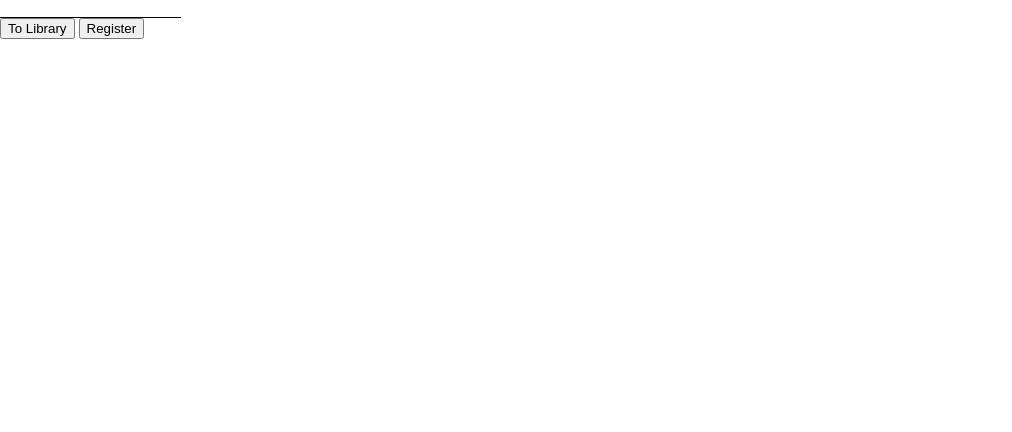
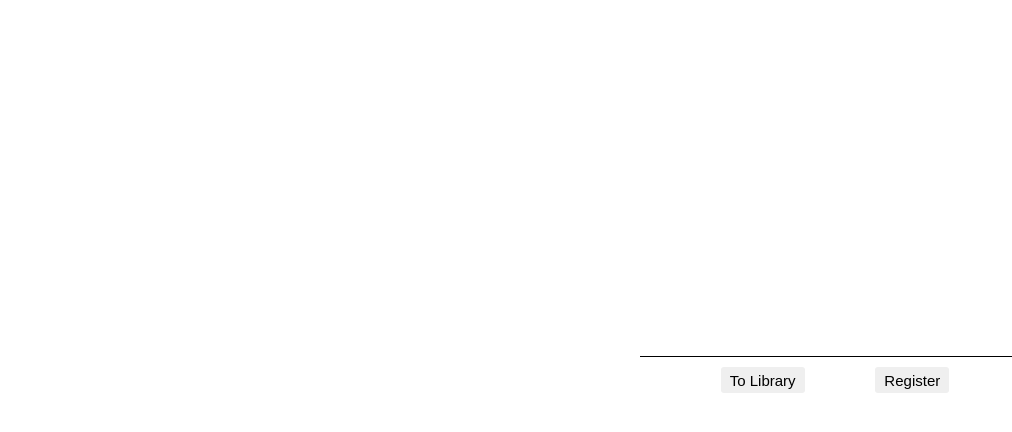
Before and after one commit to kbrdsk/library, a plain HTML site: page index.html in a window 1280 px wide. Shown: the whole page, without its empty margins (0-1012 px from the left). Drawn offline with Linux system fonts and the light colour scheme.

Commit message:
style login page

```diff
--- a/index.html
+++ b/index.html
@@ -7,15 +7,12 @@
 	<title>Library</title>
 </head>
 <body>
-	<div id="username">
-		<label for="id"></label>
+	<div id="login-container">
 		<input id="username-input" type="text"></input>
-	</div>
-	<div id="existing-library-error" hidden=true>
-	</div>
-	<div id="nav-buttons">
-		<input id="to-library-button" type="submit" value="To Library"></input>
-		<input id="new-library-button" type="submit" value="Register"></input>
+		<div id="nav-buttons">
+			<button id="to-library-button">To Library</button>
+			<button id="new-library-button">Register</button>
+		</div>
 	</div>
 	<!-- The core Firebase JS SDK is always required and must be listed first -->
 	<script src="https://www.gstatic.com/firebasejs/7.14.2/firebase-app.js"></script>
--- a/styles/style.css
+++ b/styles/style.css
@@ -2,6 +2,10 @@ h1{
 	margin: 20px;
 	font-size: 20pt;
 	cursor: pointer;
+}
+
+header{
+	font-size: 12px;
 }
 
 .book-listing{
@@ -10,8 +14,9 @@ h1{
 
 button{
 	border: none;
-	padding: 4px 7px;
+	padding: .3em .6em;
 	border-radius: 3px;
+	font-size: inherit;
 }
 
 button:focus{
@@ -80,3 +85,20 @@ td, th{
 .listing-nav-links{
 	width: 300px;
 }
+
+#login-container{
+	position: absolute;
+	top: 40%;
+	left: 50%;
+}
+
+#username-input{
+	font-size: 30px;
+}
+
+#nav-buttons{
+	display: flex;
+	justify-content: space-evenly;
+	padding: 10px;
+	font-size: 15px;
+}
```
